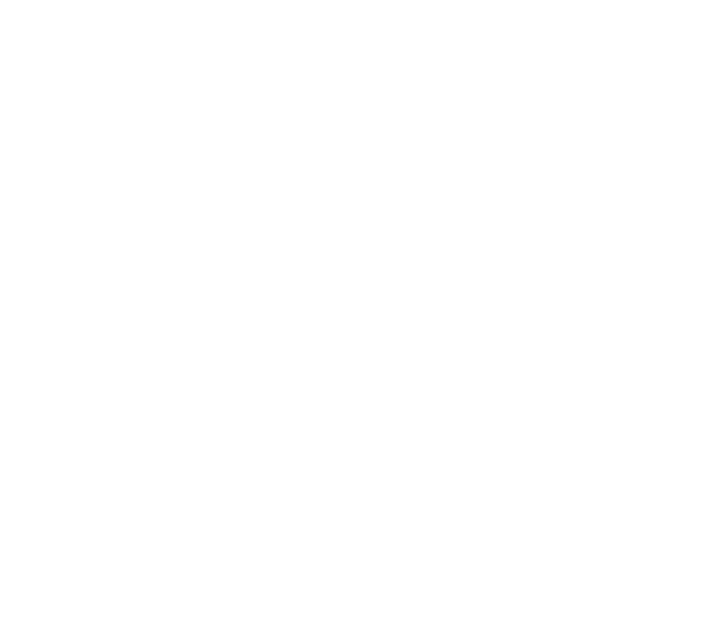
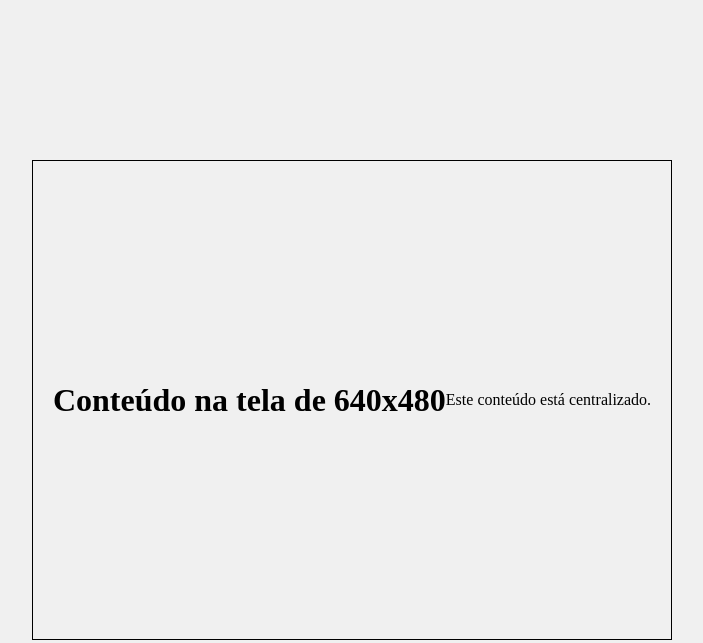
Before and after one commit to Tedi-Company/Wiki-90, a plain HTML site: page index.html in a window 1280 px wide. Shown: the whole page, without its empty margins (288-991 px from the left). Drawn offline with Linux system fonts and the light colour scheme.

Commit message:
Update index.html

```diff
--- a/index.html
+++ b/index.html
@@ -1,7 +1,35 @@
     <!DOCTYPE html>
+    <html>
     <head>
+        <meta name="viewport" content="width=device-width, initial-scale=1.0, user-scalable=no">
+        <title>Layout Centralizado</title>
         <style>
             body {
-    background-color: white
+                background-color: white;
+                margin: 0;
+                display: flex; /* ou grid */
+                justify-content: center; /* Centraliza horizontalmente */
+                align-items: center; /* Centraliza verticalmente */
+                min-height: 100vh; /* Garante que o body ocupe toda a altura para centralizar */
+                background-color: #f0f0f0; /* Cor de fundo opcional */
+            }
+
+            .container-tela {
+                width: 640px;
+                height: 480px;
+                border: 1px solid black; /* Para visualizar a área */
+                display: flex;
+                justify-content: center;
+                align-items: center;
+                box-sizing: border-box; /* Inclui a borda na largura e altura */
+            }
         </style>
     </head>
+    <body>
+        <div class="container-tela">
+            <!-- Seu conteúdo aqui -->
+            <h1>Conteúdo na tela de 640x480</h1>
+            <p>Este conteúdo está centralizado.</p>
+        </div>
+    </body>
+    </html>
```
Lines whose indentation alone changed are shown as unchanged.
